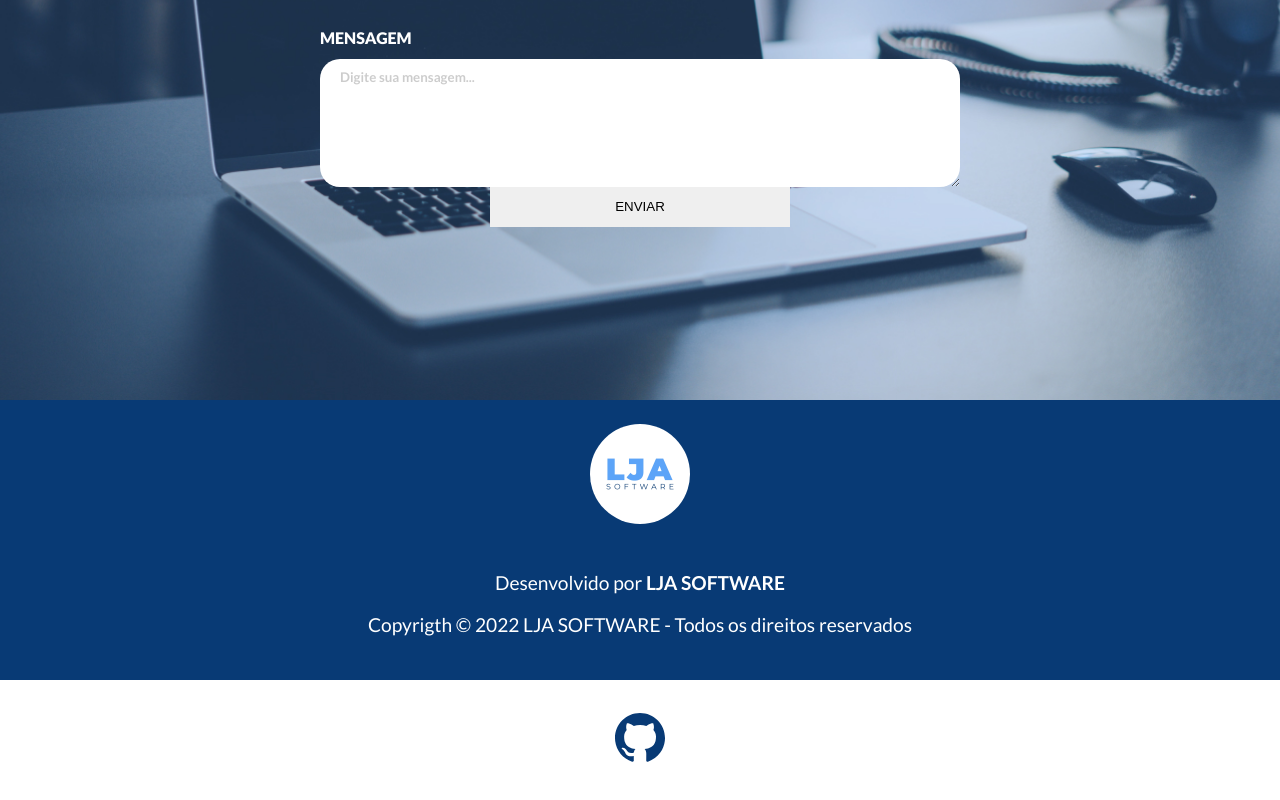
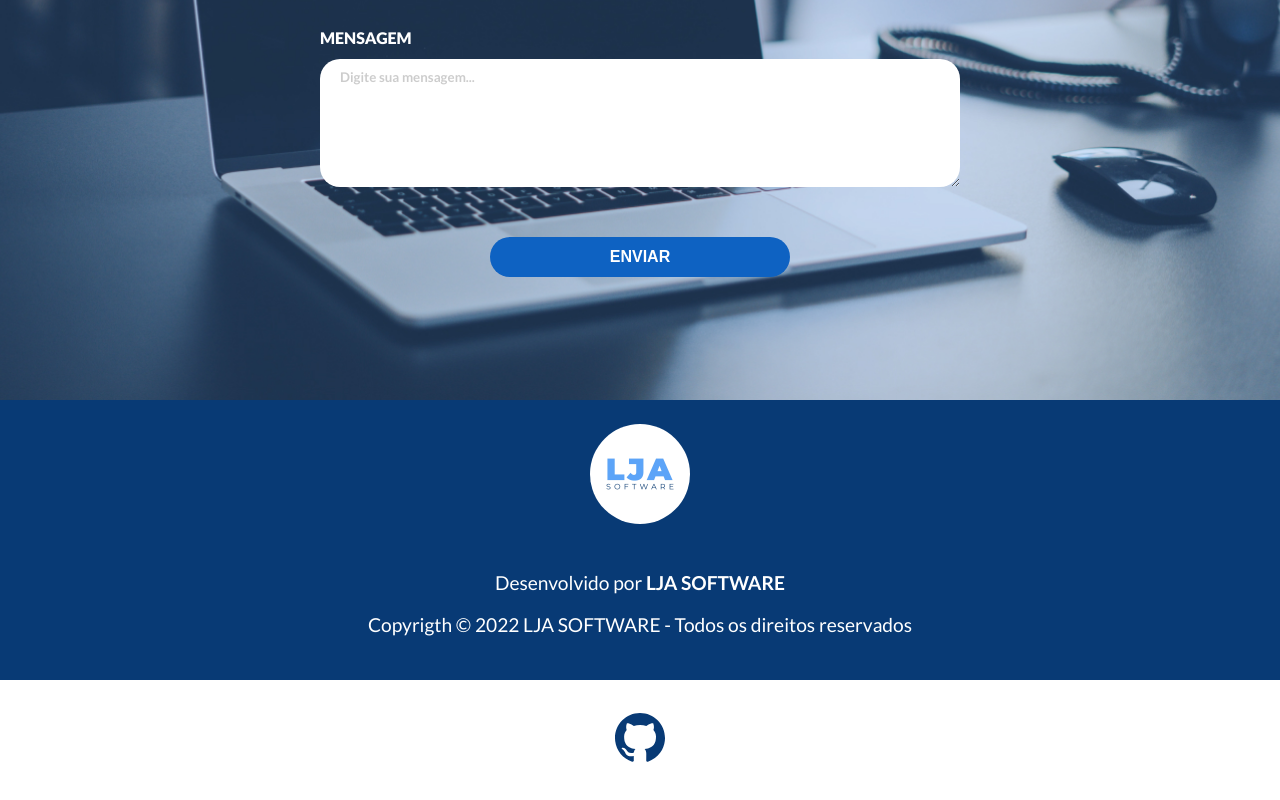
Before and after one commit to LJASoftware/LJASoftware, a Next.js app in the folder ljasoftware/: page / in a window 1280 px wide. Shown: the part 1799-2599 px from the top of the page. Built offline with nearby package versions, Linux system fonts and the light colour scheme.

Commit message:
Estilizando button do contato

```diff
--- a/ljasoftware/components/Contato/Contato.style.module.css
+++ b/ljasoftware/components/Contato/Contato.style.module.css
@@ -1,5 +1,5 @@
 .contato{
-    background-image: url(/capa_contato.jpg);
+    background-image: url(/capa_contato.jpg );
     background-size: cover;
     background-position: center;
     height: 800px;
@@ -65,8 +65,20 @@
 
 .contato button{
     border: 1px solid red;
+    font-size: 1em;
+    font-weight: 900;
+    color: white;
+    background-color: #0E62C2;
     margin: 0 auto;
     width: 300px;
     height: 40px;
     border: none;
+    border-radius: 50px;
+    margin-top: 50px;
+    cursor: pointer;
 }
+
+.contato button:hover{
+    background-color: #0d57ac;
+    box-shadow: 2px 5px 10px rgba(0, 0, 0, 0.5);
+}
```
